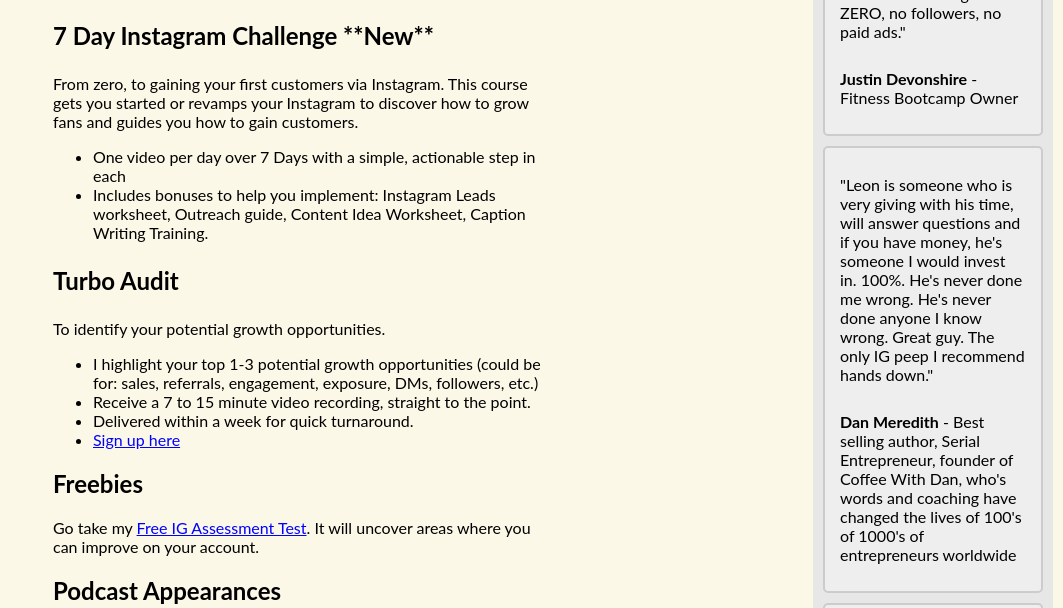
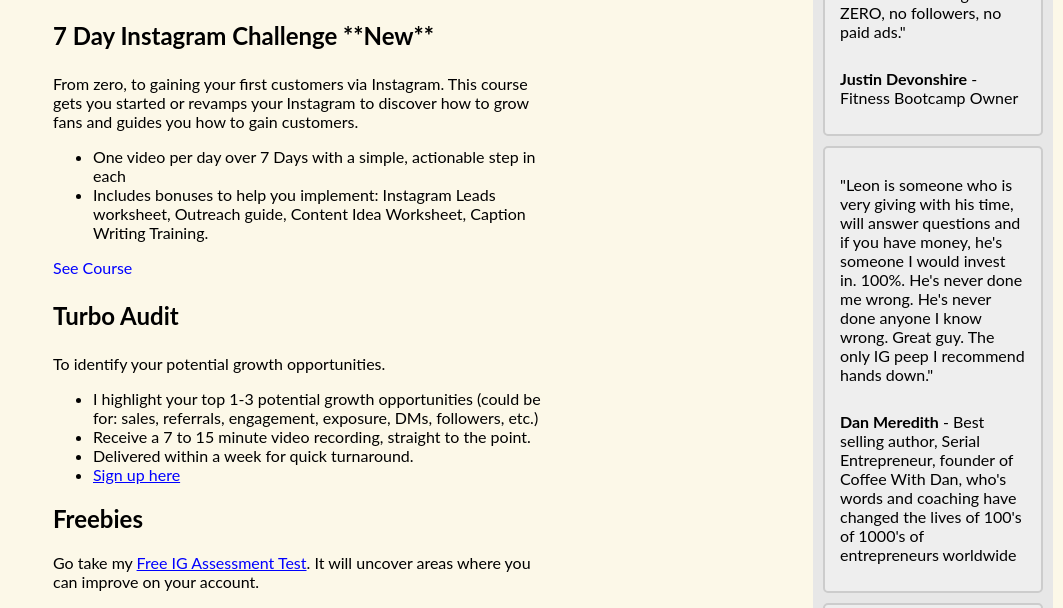
Before and after one commit to leonbenj/leonbenj, a plain HTML site: page ig.html in a window 1280 px wide. Shown: the part 208-816 px from the top of the page, without its empty margins (217-1280 px from the left). Drawn offline with Linux system fonts and the light colour scheme; a script that the page names is missing.

Commit message:
Update ig.html

```diff
--- a/ig.html
+++ b/ig.html
@@ -31,8 +31,7 @@
             <li>One video per day over 7 Days with a simple, actionable step in each
             <li>Includes bonuses to help you implement: Instagram Leads worksheet, Outreach guide, Content Idea Worksheet, Caption Writing Training.
             </ul>
-            <div data-thrivecart-account="tripleyourtribe" data-thrivecart-tpl="v2" data-thrivecart-product="41" class="thrivecart-embeddable" data-thrivecart-embeddable="tc-tripleyourtribe-41-9425FN"></div><script async src="//tinder.thrivecart.com/embed/v1/thrivecart.js" id="tc-tripleyourtribe-41-9425FN"></script>
-
+            <script async src="//tinder.thrivecart.com/embed/v1/thrivecart.js"></script><a data-thrivecart-account="tripleyourtribe" data-thrivecart-tpl="v2" data-thrivecart-product="41" class="thrivecart-button thrivecart-button-styled thrivecart-button_style-square thrivecart-button-green " >See Course</a>
     <h3>Turbo Audit</h3>
     <p>To identify your potential growth opportunities.</p>
     <ul>
```
